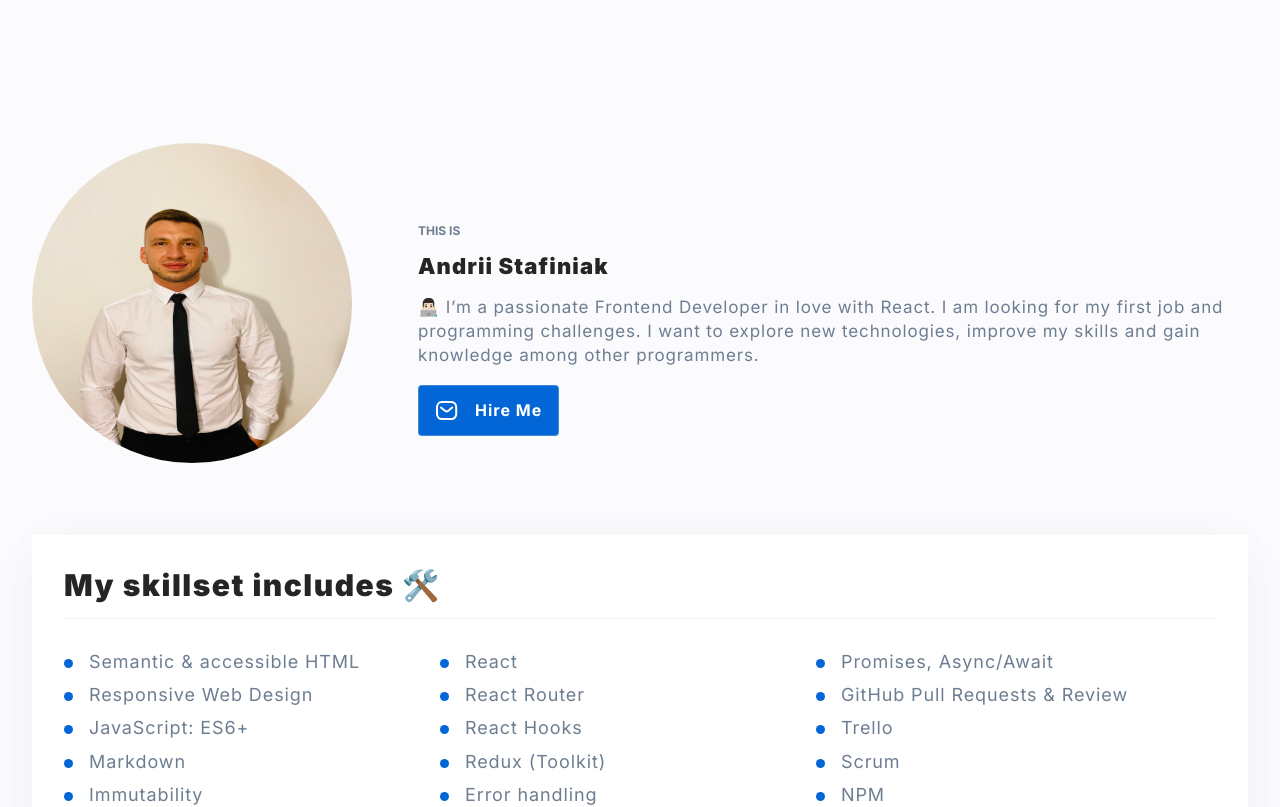
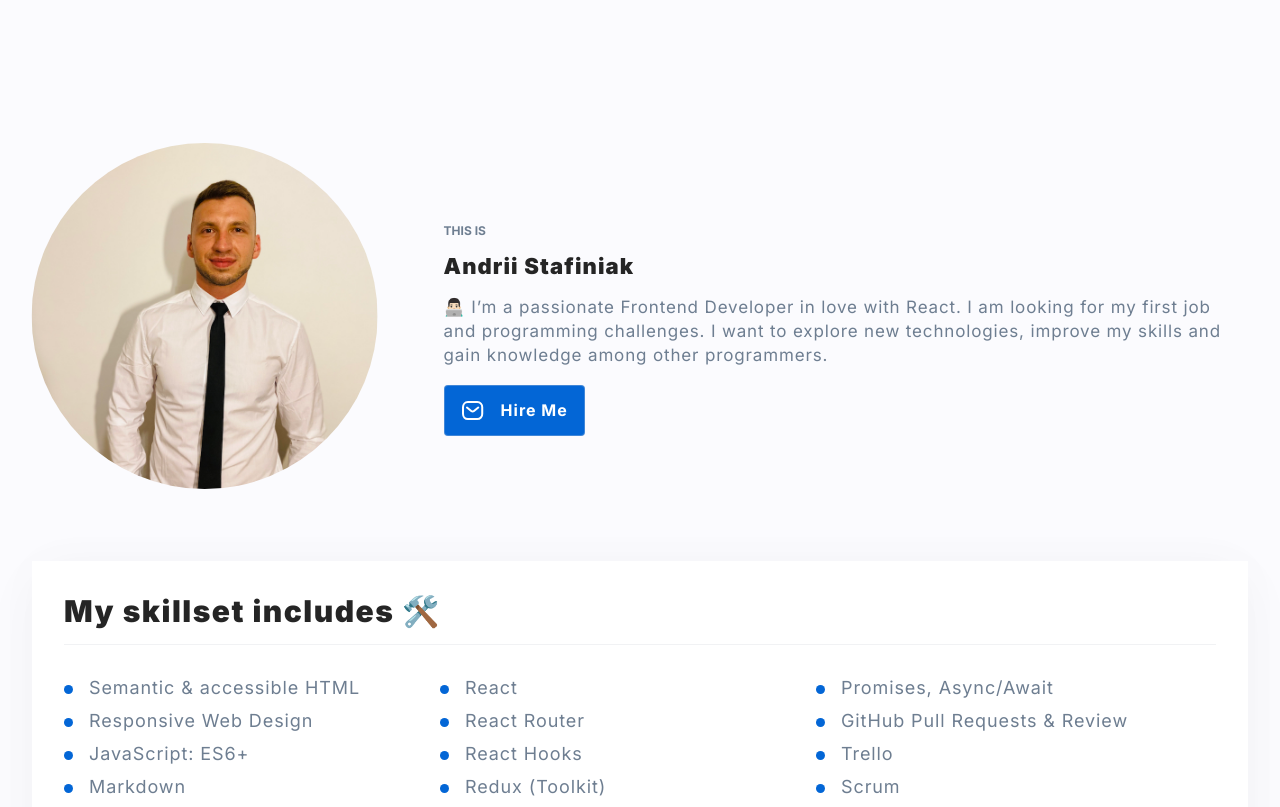
Before and after one commit to AndriiStafiniak/personal-homepage, a React (Create React App) app: page / in a window 1280 px wide. Shown: the top 807 px of the page. Built offline with nearby package versions, Linux system fonts and the light colour scheme; no server answers.

Commit message:
added new photo and changed styles to it

```diff
--- a/src/common/Header/styled.ts
+++ b/src/common/Header/styled.ts
@@ -7,13 +7,12 @@ export const HeaderWrapper = styled.header`
   gap: 66px;
   position: relative;
 
-    @media(max-width: ${({ theme }) => theme.breakpoints.tablet}) {
-
+  @media (max-width: ${({ theme }) => theme.breakpoints.tablet}) {
     gap: 32px;
     margin-top: 32px;
   }
 
-    @media(max-width: ${({ theme }) => theme.breakpoints.tablet}) {
+  @media (max-width: ${({ theme }) => theme.breakpoints.tablet}) {
     grid-template-columns: 1fr;
 
     gap: 12px;
@@ -21,14 +20,34 @@ export const HeaderWrapper = styled.header`
   }
 `;
 export const ImgStyled = styled.img`
-    width: 25vw;
-    height: 25vw;
-    border-radius: 50%;
+  width: 27vw;
+  height: 27vw;
+  max-width: 400px;
+  max-height: 400px;
+  object-fit: cover;
+  border-radius: 70%;
+  transform: scaleX(-1);
+  transition: transform 0.3s ease, box-shadow 0.3s ease;
 
+  &:hover {
+    transform: scaleX(-1) scale(1.05);
+    box-shadow: 0 4px 8px rgba(0, 0, 0, 0.3);
+  }
+
+  @media (max-width: 768px) {
+    width: 40vw;
+    height: 40vw;
+  }
+
+  @media (max-width: 480px) {
+    width: 60vw;
+    height: 60vw;
+  }
 `;
+
 export const Content = styled.div`
   padding-top: 68px;
-    @media(max-width: ${({ theme }) => theme.breakpoints.tablet}) {
+  @media (max-width: ${({ theme }) => theme.breakpoints.tablet}) {
     padding-top: 0;
   }
 `;
@@ -39,7 +58,7 @@ export const Heading = styled.h1`
   font-weight: 900;
   letter-spacing: 1.9px;
 
-    @media(max-width: ${({ theme }) => theme.breakpoints.narrow}) {
+  @media (max-width: ${({ theme }) => theme.breakpoints.narrow}) {
     font-size: 22px;
     letter-spacing: 1.1px;
   }
@@ -60,7 +79,7 @@ export const Description = styled.p`
   line-height: 140%;
   letter-spacing: 1px;
 
-    @media(max-width: ${({ theme }) => theme.breakpoints.narrow}) {
+  @media (max-width: ${({ theme }) => theme.breakpoints.narrow}) {
     font-size: 17px;
     letter-spacing: 0.85px;
   }
@@ -73,7 +92,7 @@ export const Button = styled.a`
   align-items: center;
   gap: 16px;
   border-radius: 4px;
-    border: 1px solid var(--diff-bg-neutral, rgba(209, 213, 218, 0.30));
+  border: 1px solid var(--diff-bg-neutral, rgba(209, 213, 218, 0.3));
   background-color: ${({ theme }) => theme.colors.scienceBlue};
   text-decoration: none;
   transition: background 0.3s;
@@ -84,7 +103,7 @@ export const Button = styled.a`
     background-color: ${({ theme }) => theme.colors.azureRadiance};
   }
 
-    @media(max-width: ${({ theme }) => theme.breakpoints.tablet}) {
+  @media (max-width: ${({ theme }) => theme.breakpoints.tablet}) {
     gap: 12px;
   }
 `;
```
Also changed, not shown: src/images.d.ts (+8 -4 lines), src/common/images/avPortfolio.jpg (added). Lines whose indentation alone changed are shown as unchanged.
